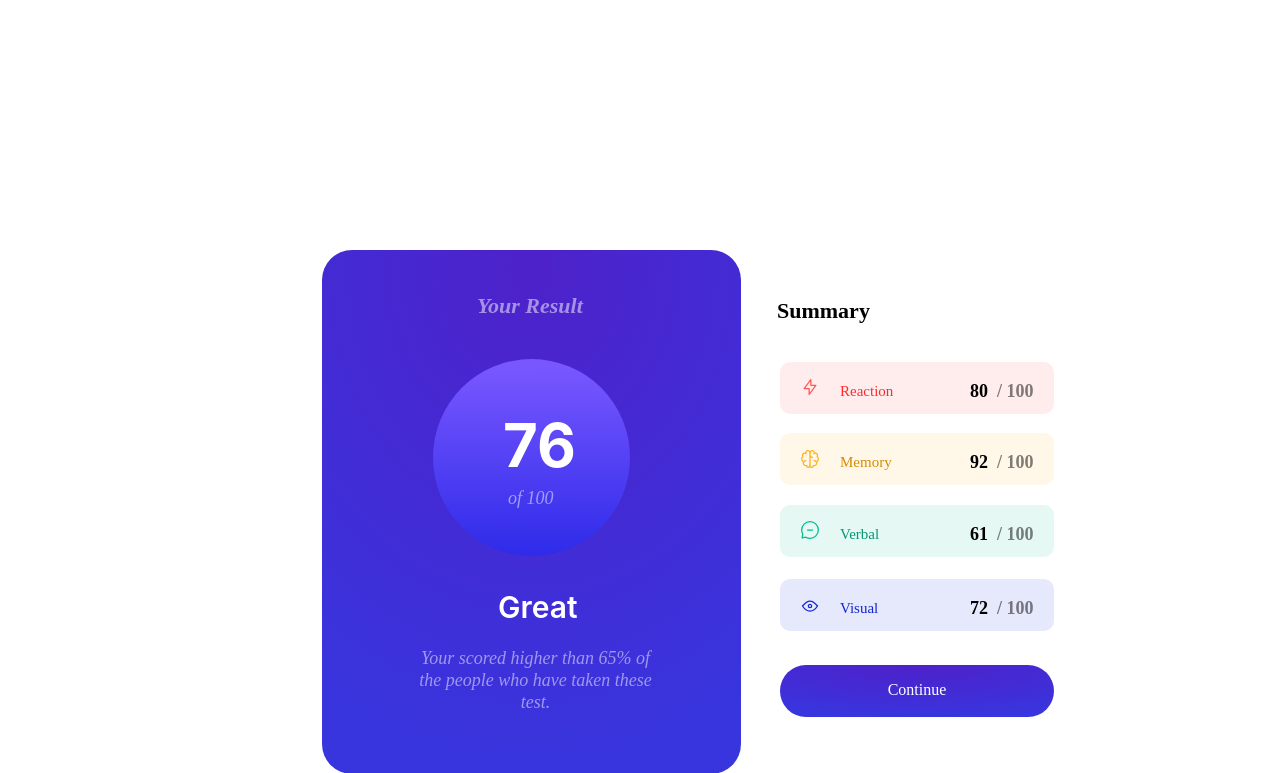
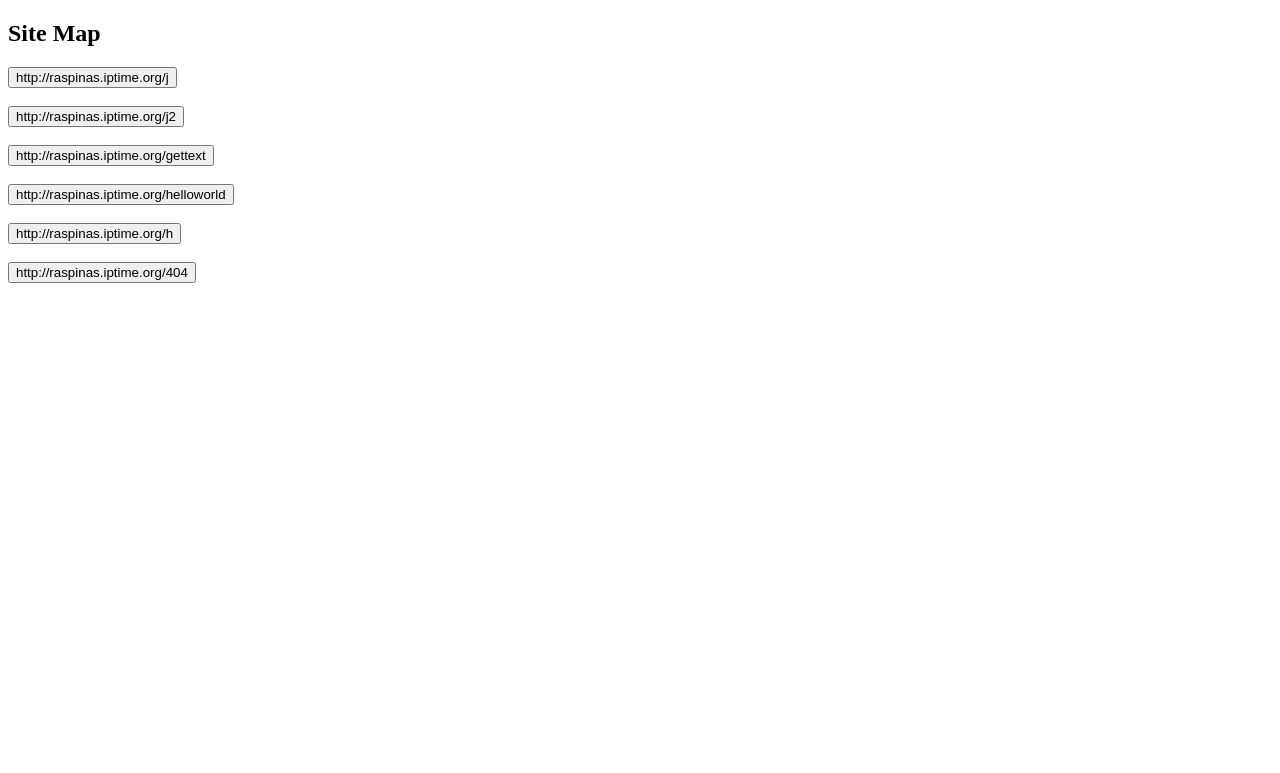
Before and after one commit to ggm77/Fast-API_Practice, a FastAPI app: page / in a window 1280 px wide. Shown: the top 773 px of the page. Run offline with FastAPI, Linux system fonts and the light colour scheme.

Commit message:
Add site map.

```diff
--- a/main.py
+++ b/main.py
@@ -34,6 +34,10 @@ templets = Jinja2Templates(directory="templates") # html
 app.mount("/static", StaticFiles(directory="static"), name="static") # css and js
 
 @app.get("/", response_class=HTMLResponse)
+def first(request:Request):
+    return templets.TemplateResponse("home.html", {"request":request})
+
+@app.get("/j2", response_class=HTMLResponse)
 def home(request:Request):  #Request is data type.
     return templets.TemplateResponse("index-1.html", {"request":request})
 
@@ -74,7 +78,7 @@ def result(text: int):
 class Post(BaseModel):
     text : str
 
-"""
+
 @app.post("/post")
 def post(text: str=Form(...)):
     return text
@@ -83,7 +87,7 @@ def post(text: str=Form(...)):
 @app.post("/post")
 def post(post:Post):
     return post
-
+"""
 
 #############
 
--- a/templates/gettext.html
+++ b/templates/gettext.html
@@ -6,16 +6,17 @@
 </head>
 
 <body>
-    <form method="get" action="http://127.0.0.1:8000/result">
+    <form method="get" action="/result">
         <h3>get parameter</h3>
         <h4>go to /result</h4>
+        <h4>please write only 1,2,3</h4>
         <input type = "text" name = "text">
         <input type="submit">
     </form>
     <br>
     <br>
     <br>
-    <form method="post" action="http://127.0.0.1:8000/post">
+    <form method="post" action="/post">
         <h3>post parameter</h3>
         <h4>go to /post</h4>
         <input type = "text" name = "text">
--- a/templates/helloworld.html
+++ b/templates/helloworld.html
@@ -10,9 +10,9 @@
 <body>
     <div class = "main-content">
         <p>Hello</p>
-        <p>It is fation webpage.</p>
+        <p>It is fashion webpage.</p>
         <p>How about it?</p>
-        <p>This webpage will service about your fation.</p>
+        <p>This webpage will service about your fashion.</p>
     </div>
     <div>
         <Button type = "button" class = "Btn" onclick="location.href='/h'">Home</Button>
--- /dev/null
+++ b/templates/home.html
@@ -0,0 +1,27 @@
+<!DOCTYPE html>
+<html lang="en">
+    <head>
+        <title>site map</title>
+    </head>
+    <body>
+        <h2>Site Map</h2>
+        <Button type = "button" class = "Btn" onclick="location.href='/j'">http://raspinas.iptime.org/j</Button>
+        <br>
+        <br>
+        <Button type = "button" class = "Btn" onclick="location.href='/j2'">http://raspinas.iptime.org/j2</Button>
+        <br>
+        <br>
+        <Button type = "button" class = "Btn" onclick="location.href='/gettext'">http://raspinas.iptime.org/gettext</Button>
+        <br>
+        <br>
+        <Button type = "button" class = "Btn" onclick="location.href='/helloworld'">http://raspinas.iptime.org/helloworld</Button>
+        <br>
+        <br>
+        <Button type = "button" class = "Btn" onclick="location.href='/h'">http://raspinas.iptime.org/h</Button>
+        <br>
+        <br>
+        <Button type = "button" class = "Btn" onclick="location.href='/404'">http://raspinas.iptime.org/404</Button>
+        <br>
+        <br>
+    </body>
+</html>
```
Also changed, not shown: 1 other file.
